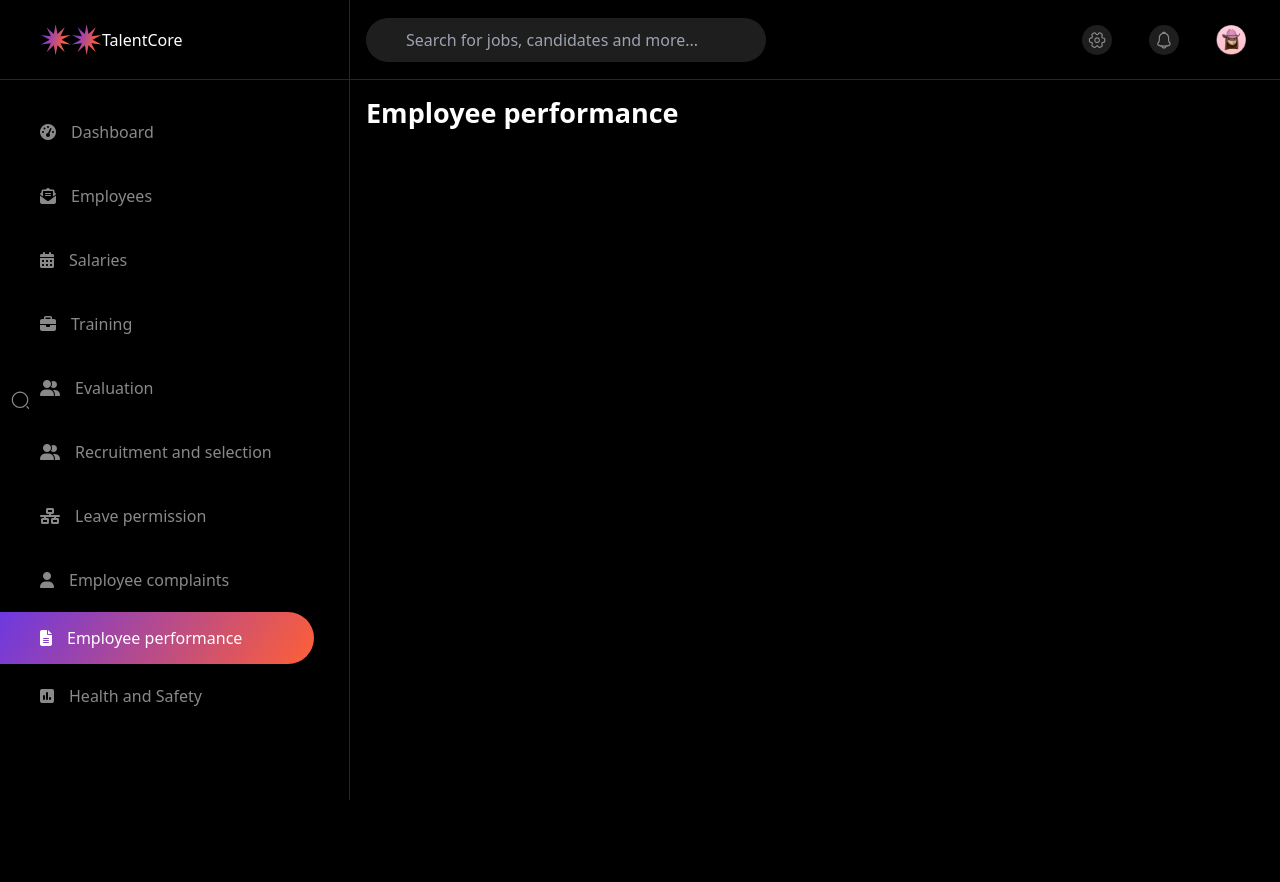
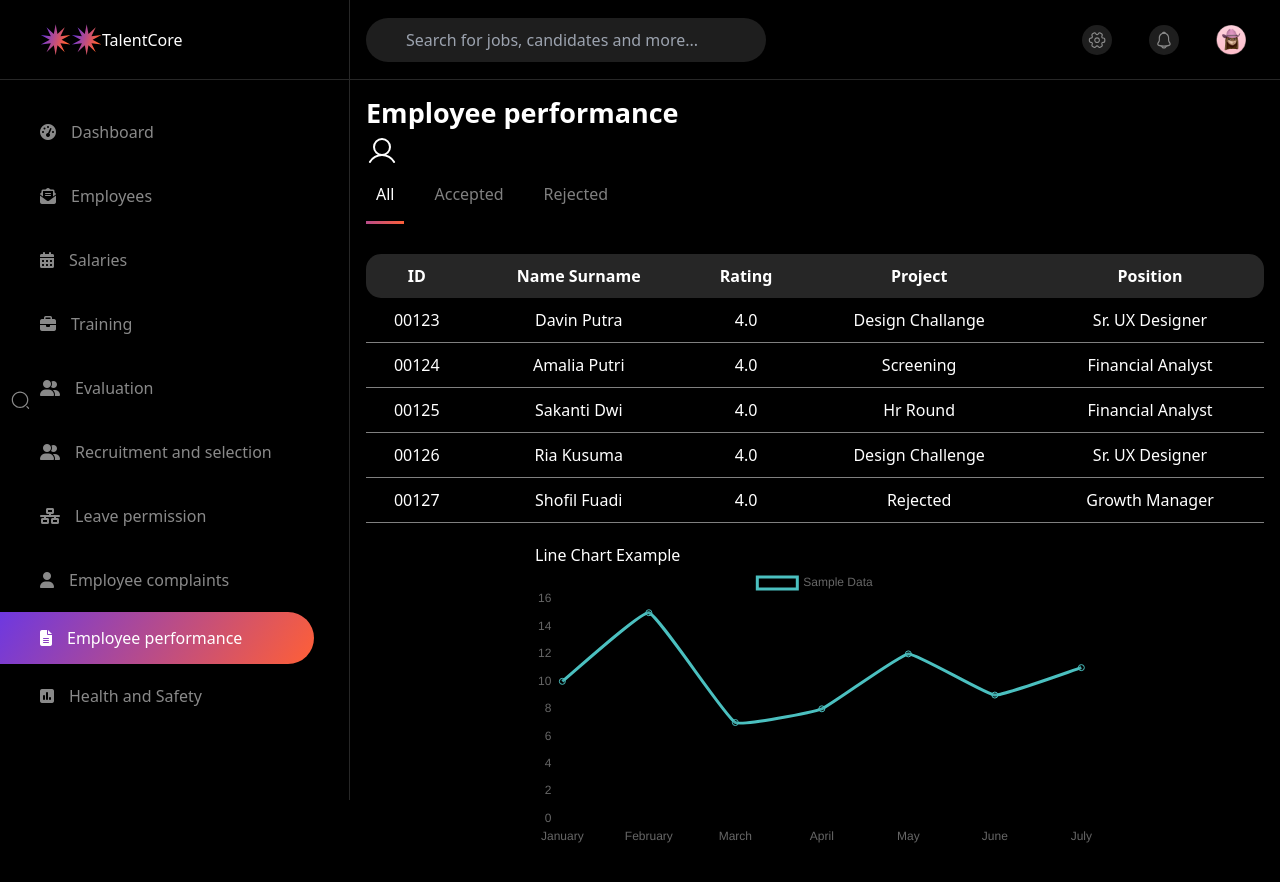
Before and after one commit to AsyaMammadli/HR-Payroll, a React (Vite) app: page /employee-performance in a window 1280 px wide. Before the commit the page ends 800 px from the top, so only its background shows below. Built offline with nearby package versions, Linux system fonts and the light colour scheme; data requests are answered from the project's data file.

Commit message:
done with employee performance

```diff
--- a/db.json
+++ b/db.json
@@ -204,5 +204,39 @@
         "status": "Rejected",
         "option": "PRINT LEAVE LETTER"
       }
- ]
+ ],
+
+"employee-performance":[
+{
+        "id": "00123",
+        "nameSurname": "Davin Putra",
+        "rating": "4.0",
+        "project": "Design Challange",
+        "position": "Sr. UX Designer"
+},
+{       "id": "00124",
+        "nameSurname": "Amalia Putri",
+        "rating": "4.0",
+        "project": "Screening",
+        "position": "Financial Analyst"
+      },
+{       "id": "00125",
+        "nameSurname": "Sakanti Dwi",
+        "rating": "4.0",
+        "project": "Hr Round",
+        "position": "Financial Analyst"
+      },
+      { "id": "00126",
+        "nameSurname": "Ria Kusuma",
+        "rating": "4.0",
+        "project": "Design Challenge",
+        "position": "Sr. UX Designer"
+      },
+      {"id": "00127",
+        "nameSurname": "Shofil Fuadi",
+        "rating": "4.0",
+        "project": "Rejected",
+        "position": "Growth Manager"
+      }
+]
   }
--- a/package.json
+++ b/package.json
@@ -12,10 +12,12 @@
   },
   "dependencies": {
     "axios": "^1.4.0",
+    "chart.js": "^4.3.1",
     "dayjs": "^1.11.9",
     "json-server": "^0.17.3",
     "lodash": "^4.17.21",
     "react": "^18.2.0",
+    "react-chartjs-2": "^5.2.0",
     "react-dom": "^18.2.0",
     "react-router-dom": "^6.4.1"
   },
--- a/src/App.jsx
+++ b/src/App.jsx
@@ -15,9 +15,14 @@ import LeavePermission from "./pages/LeavePermission";
 import EmployeeComplaints from "./pages/EmployeeComplaints";
 import EmployeePerformance from "./pages/EmployeePerformance";
 import HealthAndSafety from "./pages/HealthAndSafety";
+import Chart from "chart.js/auto";
+import { CategoryScale } from "chart.js";
 
 function App() {
+  Chart.register(CategoryScale);
+
   return (
+    <>
       <Router>
         <Routes>
           <Route path="/" element={<PrivateLayout />}>
@@ -31,7 +36,10 @@ function App() {
               element={<RecruitmentAndSelection />}
             />
             <Route path="leave-permission" element={<LeavePermission />} />
-          <Route path="employee-complaints" element={<EmployeeComplaints />} />
+            <Route
+              path="employee-complaints"
+              element={<EmployeeComplaints />}
+            />
             <Route
               path="employee-performance"
               element={<EmployeePerformance />}
@@ -46,6 +54,7 @@ function App() {
           </Route>
         </Routes>
       </Router>
+    </>
   );
 }
 
--- /dev/null
+++ b/src/components/LineChart.jsx
@@ -0,0 +1,30 @@
+import { Line } from "react-chartjs-2";
+
+const LineChart = () => {
+  // Sample data for the line chart
+  const data = {
+    labels: ["January", "February", "March", "April", "May", "June", "July"],
+    datasets: [
+      {
+        label: "Sample Data",
+        data: [10, 15, 7, 8, 12, 9, 11],
+        fill: false,
+        borderColor: "rgb(75, 192, 192)",
+        tension: 0.1,
+      },
+    ],
+  };
+
+  // Chart options
+  const options = {
+    scales: {
+      y: {
+        beginAtZero: true,
+      },
+    },
+  };
+
+  return <Line data={data} options={options} />;
+};
+
+export default LineChart;
--- a/src/pages/EmployeePerformance/index.css
+++ b/src/pages/EmployeePerformance/index.css
@@ -0,0 +1,20 @@
+.tabs {
+  display: flex;
+  color: grey;
+}
+
+.tabs li {
+  margin-right: 20px;
+  padding: 15px 10px;
+}
+
+.tabs li.active {
+  color: white;
+  border: 10px solid;
+  border-image-slice: 1;
+  border-width: 3px;
+  border-image-source: linear-gradient(124deg, #6e38e0 0%, #ff5f36 100%);
+  border-left: 0;
+  border-right: 0;
+  border-top: 0;
+}
--- a/src/pages/EmployeePerformance/index.jsx
+++ b/src/pages/EmployeePerformance/index.jsx
@@ -1,8 +1,82 @@
 import PageTitle from "../../components/PageTitle";
+import axios from "axios";
+import { useState, useEffect } from "react";
+import "./index.css";
+import User from "../../assets/User.svg";
+import LineChart from "../../components/LineChart";
+
 const EmployeePerformance = () => {
+  const baseURL = "http://localhost:3000/employee-performance";
+  const [users, setUsers] = useState(null);
+  const [activeIndex, setActiveIndex] = useState(0);
+
+  const fetchPerformance = async () => {
+    try {
+      let response = await axios.get(baseURL);
+      setUsers(response.data);
+    } catch (error) {
+      console.error(error);
+      alert("Error: " + error.message);
+    }
+  };
+  useEffect(() => {
+    fetchPerformance();
+  }, []);
+
+  if (!users) return null;
   return (
     <div>
-      <PageTitle name="Employee performance" />
+      <>
+        <div className="flex">
+          <PageTitle name="Employee performance" />
+          <img className="ml-5" src={User} alt="User" />
+        </div>
+
+        <ul className="tabs">
+          <li
+            className={`${activeIndex == 0 && "active"}`}
+            onClick={() => setActiveIndex(0)}
+          >
+            All
+          </li>
+          <li
+            className={`${activeIndex == 1 && "active"}`}
+            onClick={() => setActiveIndex(1)}
+          >
+            Accepted
+          </li>
+          <li
+            className={`${activeIndex == 2 && "active"}`}
+            onClick={() => setActiveIndex(2)}
+          >
+            Rejected
+          </li>
+        </ul>
+
+        <table className="customTable">
+          <tr>
+            <th>ID</th>
+            <th>Name Surname</th>
+            <th>Rating</th>
+            <th>Project</th>
+            <th>Position</th>
+          </tr>
+          {users.map((user, index) => (
+            <tr key={index}>
+              <td>{user.id}</td>
+              <td>{user.nameSurname}</td>
+              <td>{user.rating}</td>
+              <td>{user.project}</td>
+              <td>{user.position}</td>
+            </tr>
+          ))}
+        </table>
+
+        <div style={{ maxWidth: "600px", margin: "0 auto", padding: "20px" }}>
+          <h1>Line Chart Example</h1>
+          <LineChart />
+        </div>
+      </>
     </div>
   );
 };
--- a/src/pages/LeavePermission/index.jsx
+++ b/src/pages/LeavePermission/index.jsx
@@ -1,7 +1,6 @@
 import PageTitle from "../../components/PageTitle";
 import axios from "axios";
 import { useState, useEffect } from "react";
-import { Link } from "react-router-dom";
 
 const LeavePermission = () => {
   const baseURL = "http://localhost:3000/permission";
```
Also changed, not shown: src/assets/User.svg (added), 1 other file (tests, documents, lock files or other folders). Lines whose indentation alone changed are shown as unchanged.
